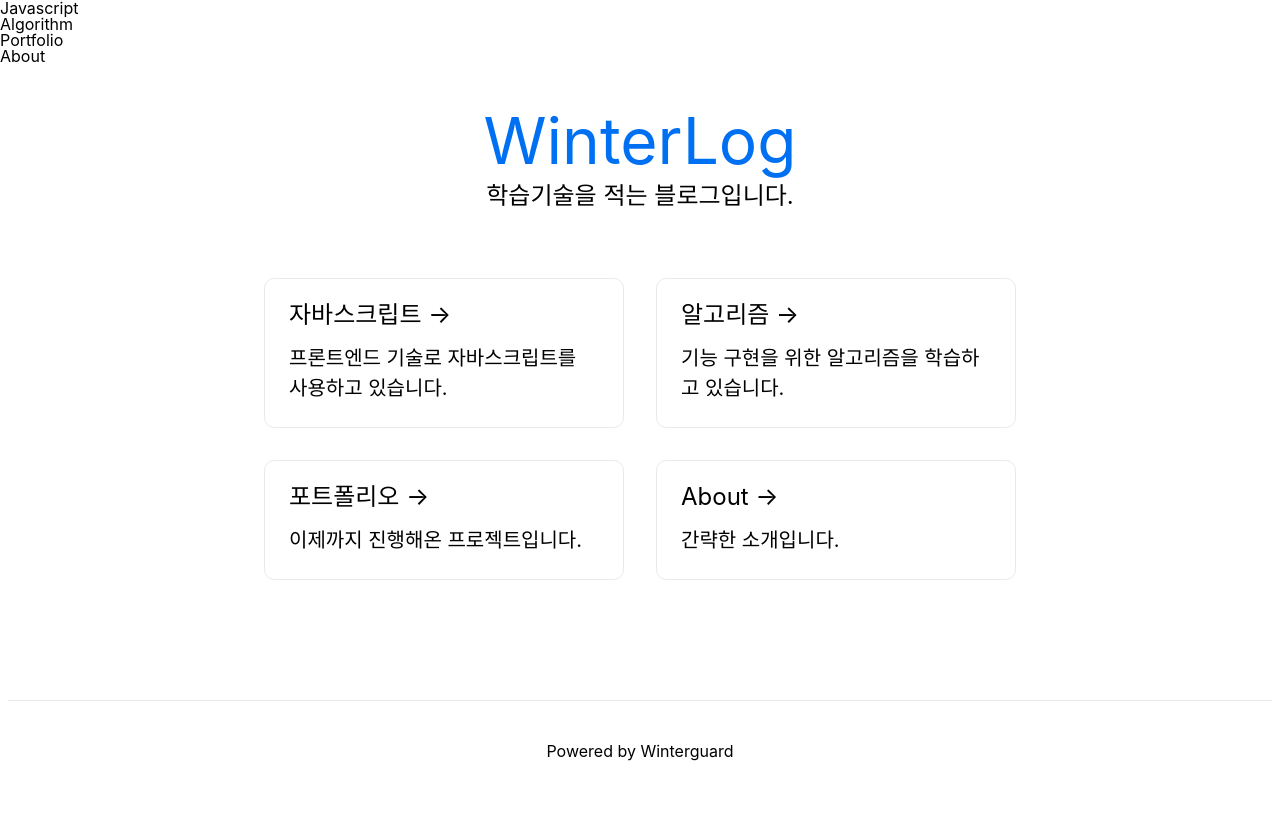
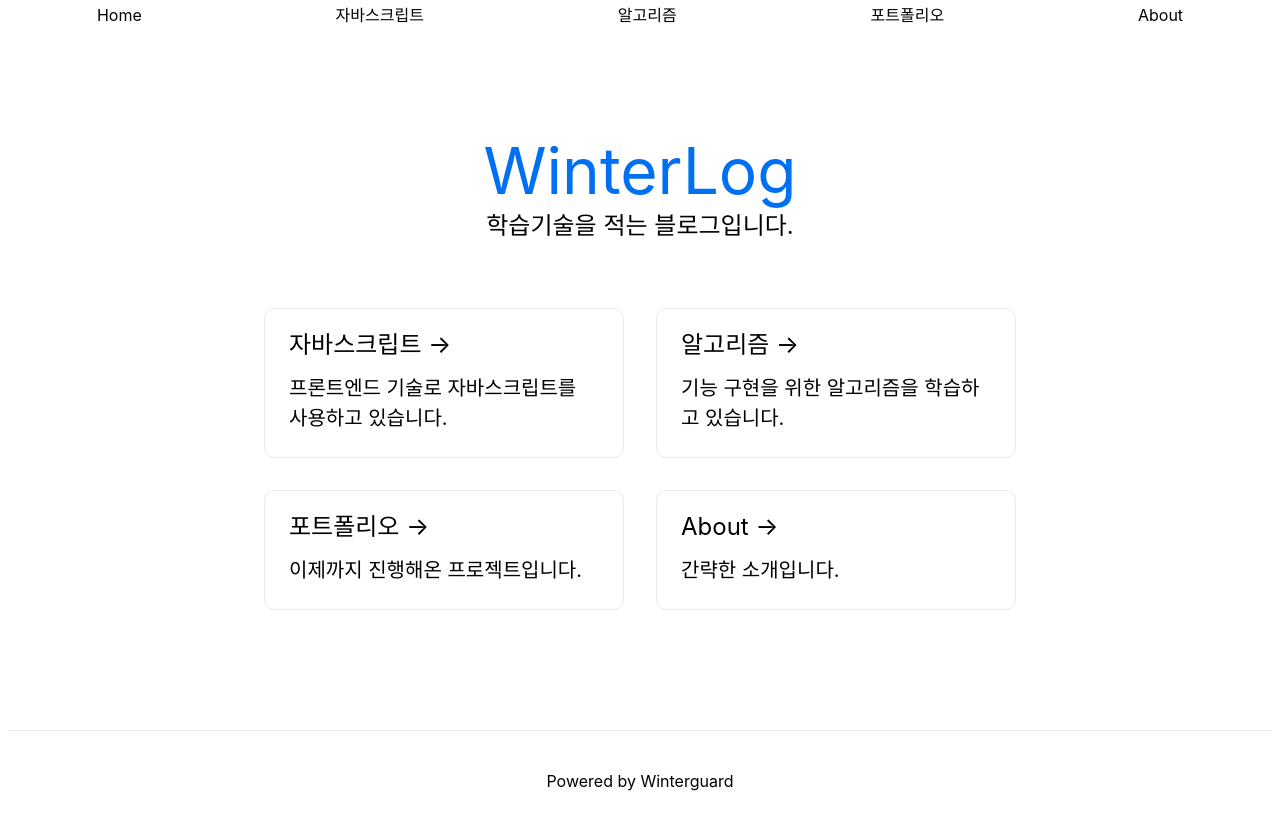
Before and after one commit to ProjectTavern/deprecated-winterguard.github.io, a Next.js app: page / in a window 1280 px wide. Before the commit the page ends 800 px from the top, so only its background shows below. Built offline with nearby package versions, Linux system fonts and the light colour scheme.

Commit message:
create remote menu

```diff
--- a/components/organizations/RemoteMenu/index.js
+++ b/components/organizations/RemoteMenu/index.js
@@ -1,12 +1,15 @@
-import {StyledRemoteMenu} from './private.RemoteMenu.styled'
+import Link from 'next/link'
+import { StyledRemoteMenuList } from './private.RemoteMenu.styled'
 
-const RemoteMenu = ({}) => <StyledRemoteMenu>
-  <>
-    <li>Javascript</li>
-    <li>Algorithm</li>
-    <li>Portfolio</li>
-    <li>About</li>
-  </>
-</StyledRemoteMenu>
+const RemoteMenu = ({ indexCards }) =>
+  (<StyledRemoteMenuList>
+    <li>
+      <Link href="/">Home</Link>
+    </li>
+    {indexCards.map(({ key, title, href }) =>
+      (<li key={key}>
+        <Link href={href}>{ title }</Link>
+      </li>))}
+  </StyledRemoteMenuList>)
 
 export default RemoteMenu
--- a/components/organizations/RemoteMenu/private.RemoteMenu.styled.js
+++ b/components/organizations/RemoteMenu/private.RemoteMenu.styled.js
@@ -1,11 +1,14 @@
 import styled from 'styled-components'
 
-const StyledRemoteMenu = styled.ul`
-  position: fixed;
+const StyledRemoteMenuList = styled.ul`
+  position: sticky;
+  display: flex;
   height: 30px;
   top: 0;
+  align-items: center;
+  justify-content: space-around;
 `
 
 export {
-  StyledRemoteMenu
+  StyledRemoteMenuList
 }
--- a/pages/_app.js
+++ b/pages/_app.js
@@ -2,6 +2,7 @@
 import { createGlobalStyle, ThemeProvider } from 'styled-components'
 import '../styles/globals.css'
 import { RemoteMenu } from '../components/organizations'
+import { indexCards } from '../store/dummydata';
 
 const theme = {
   colors: {
@@ -12,7 +13,7 @@ const theme = {
 function MyApp({ Component, pageProps }) {
   return (<ThemeProvider theme={theme}>
       <>
-        <RemoteMenu/>
+        <RemoteMenu indexCards={indexCards} />
         <Component {...pageProps} />
       </>
     </ThemeProvider>)
--- /dev/null
+++ b/pages/about/index.js
@@ -0,0 +1,3 @@
+export default function About() {
+  return <div>About</div>
+}
--- a/pages/index.js
+++ b/pages/index.js
@@ -1,39 +1,9 @@
 import Head from 'next/head'
 import styles from '../styles/Home.module.css'
 import { MainTitle, IndexCardList } from '../components/organizations'
+import { mainTitle, indexCards } from '../store/dummydata';
 
 export default function Home() {
-  const mainTitle = {
-    title: 'WinterLog',
-    description: '학습기술을 적는 블로그입니다.',
-    href: 'https://winterguard.github.io/'
-  };
-  const indexCards = [
-    {
-      key: 'index-javascript',
-      title: '자바스크립트',
-      description: '프론트엔드 기술로 자바스크립트를 사용하고 있습니다.',
-      href: '/study/javascript'
-    },
-    {
-      key: 'index-algorithm',
-      title: '알고리즘',
-      description: '기능 구현을 위한 알고리즘을 학습하고 있습니다.',
-      href: '#'
-    },
-    {
-      key: 'index-portfolio',
-      title: '포트폴리오',
-      description: '이제까지 진행해온 프로젝트입니다.',
-      href: '#'
-    },
-    {
-      key: 'index-about',
-      title: 'About',
-      description: '간략한 소개입니다.',
-      href: '#'
-    }
-  ];
   return (
     <div className={styles.container}>
       <Head>
--- /dev/null
+++ b/pages/portfolio/index.js
@@ -0,0 +1,3 @@
+export default function Portfolio() {
+  return <div>Portfolio</div>
+}
--- /dev/null
+++ b/pages/study/algorithm.js
@@ -0,0 +1,3 @@
+export default function Algorithm() {
+  return <div>Algorithm</div>
+}
--- /dev/null
+++ b/pages/study/index.js
@@ -0,0 +1,3 @@
+export default function Study() {
+  return <div>Study</div>
+}
--- a/pages/study/javascript.js
+++ b/pages/study/javascript.js
@@ -1,4 +1,3 @@
-
 export default function Javascript() {
   return <div>Javascript</div>
 }
--- /dev/null
+++ b/store/dummydata.js
@@ -0,0 +1,32 @@
+export const mainTitle = {
+  title: 'WinterLog',
+  description: '학습기술을 적는 블로그입니다.',
+  href: 'https://winterguard.github.io/'
+};
+
+export const indexCards = [
+  {
+    key: 'index-javascript',
+    title: '자바스크립트',
+    description: '프론트엔드 기술로 자바스크립트를 사용하고 있습니다.',
+    href: '/study/javascript'
+  },
+  {
+    key: 'index-algorithm',
+    title: '알고리즘',
+    description: '기능 구현을 위한 알고리즘을 학습하고 있습니다.',
+    href: '/study/algorithm'
+  },
+  {
+    key: 'index-portfolio',
+    title: '포트폴리오',
+    description: '이제까지 진행해온 프로젝트입니다.',
+    href: '/portfolio'
+  },
+  {
+    key: 'index-about',
+    title: 'About',
+    description: '간략한 소개입니다.',
+    href: '/about'
+  }
+];
```
